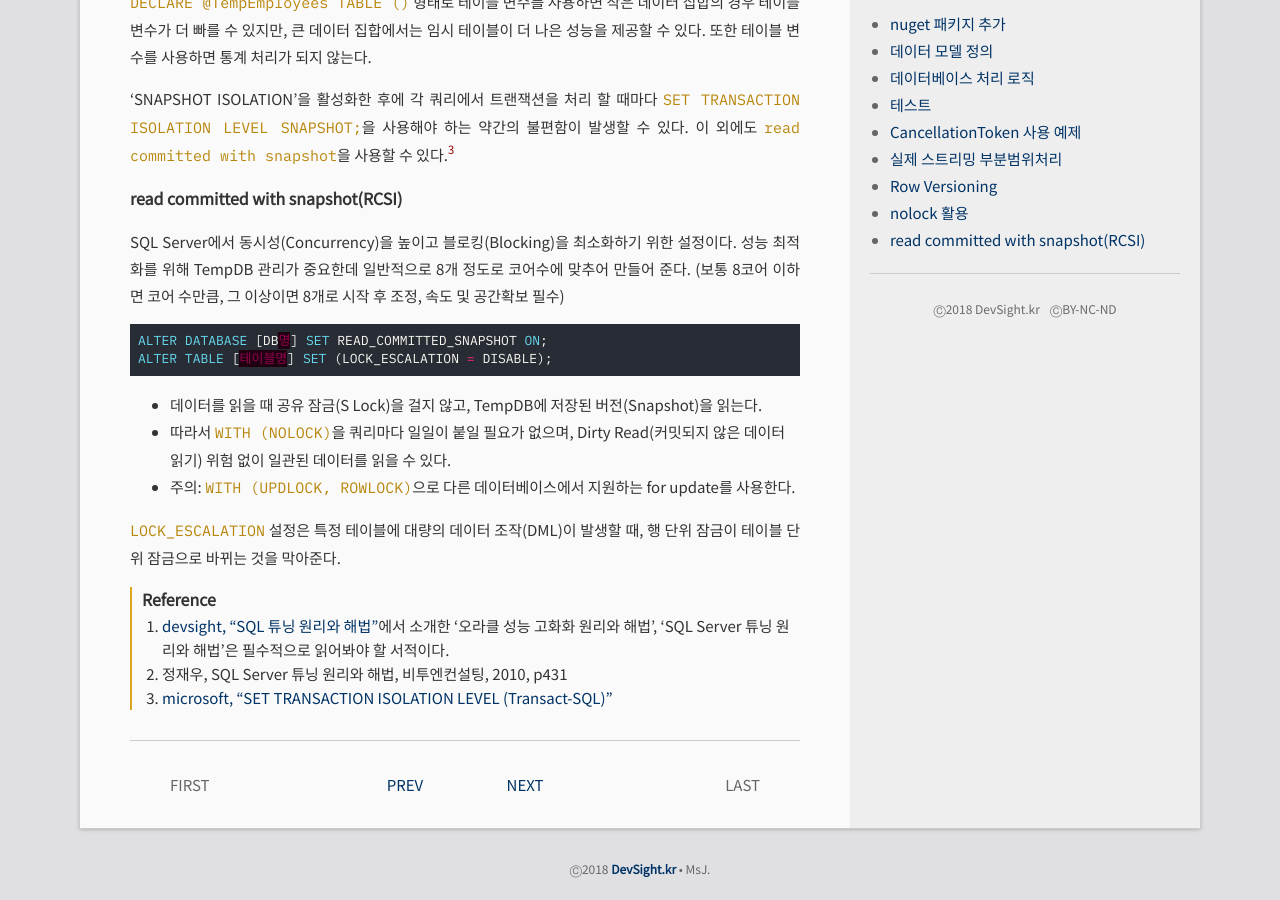
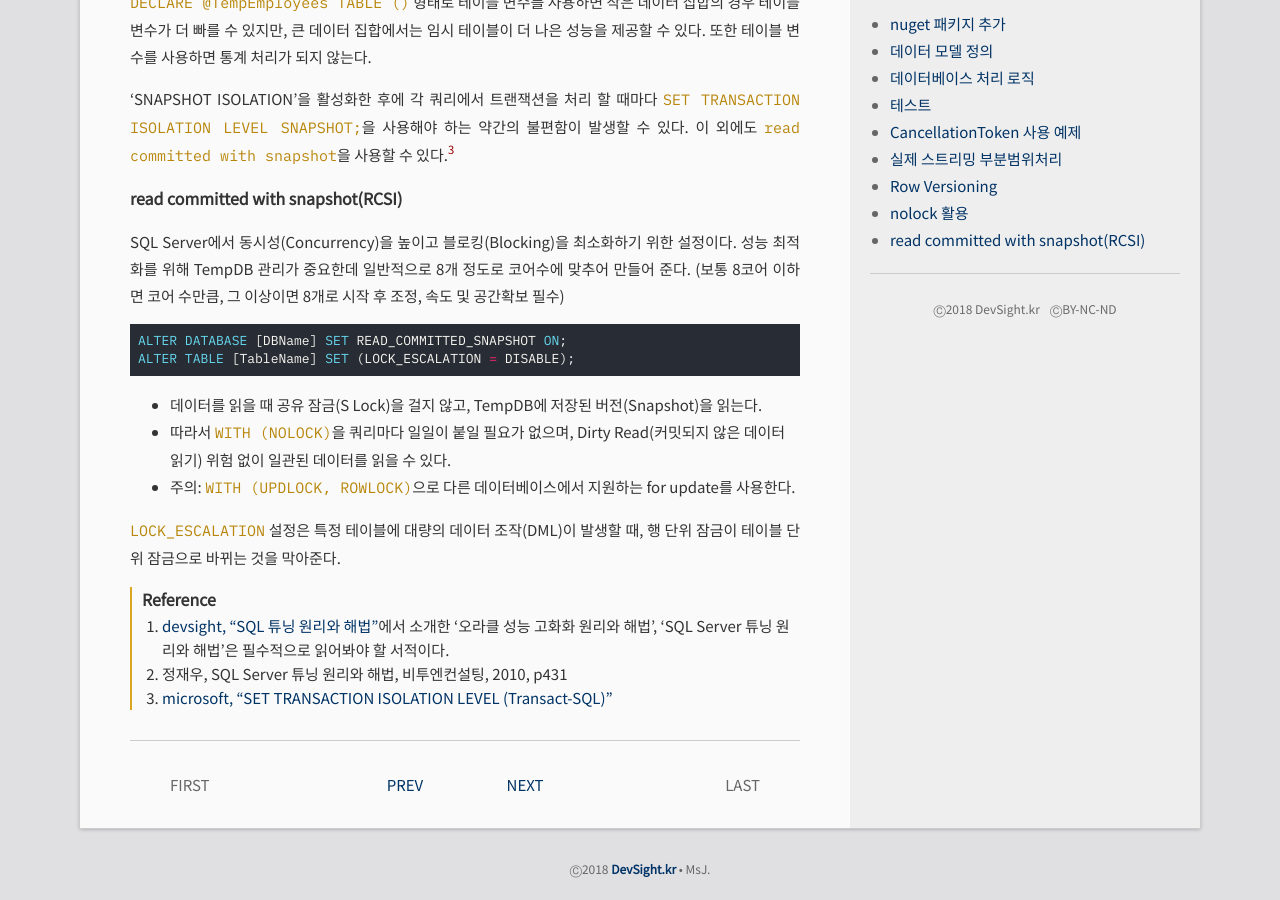
Before and after one commit to DebugJO/rustlang, a Jekyll site: the page built from _posts/2025-01-04-1.md, in a window 1280 px wide and 900 px high, scrolled down 5682 px. Built offline with Jekyll 4.4.1, drawn with Linux system fonts in a browser that asks for light colours.

````diff
--- a/_posts/2025-01-04-1.md
+++ b/_posts/2025-01-04-1.md
@@ -285,8 +285,8 @@
 SQL Server에서 동시성(Concurrency)을 높이고 블로킹(Blocking)을 최소화하기 위한 설정이다. 성능 최적화를 위해 TempDB 관리가 중요한데 일반적으로 8개 정도로 코어수에 맞추어 만들어 준다. (보통 8코어 이하면 코어 수만큼, 그 이상이면 8개로 시작 후 조정, 속도 및 공간확보 필수)
 
 ```sql
-ALTER DATABASE [DB명] SET READ_COMMITTED_SNAPSHOT ON;
-ALTER TABLE [테이블명] SET (LOCK_ESCALATION = DISABLE);
+ALTER DATABASE [DBName] SET READ_COMMITTED_SNAPSHOT ON;
+ALTER TABLE [TableName] SET (LOCK_ESCALATION = DISABLE);
 ```
 
 * 데이터를 읽을 때 공유 잠금(S Lock)을 걸지 않고, TempDB에 저장된 버전(Snapshot)을 읽는다.
````
